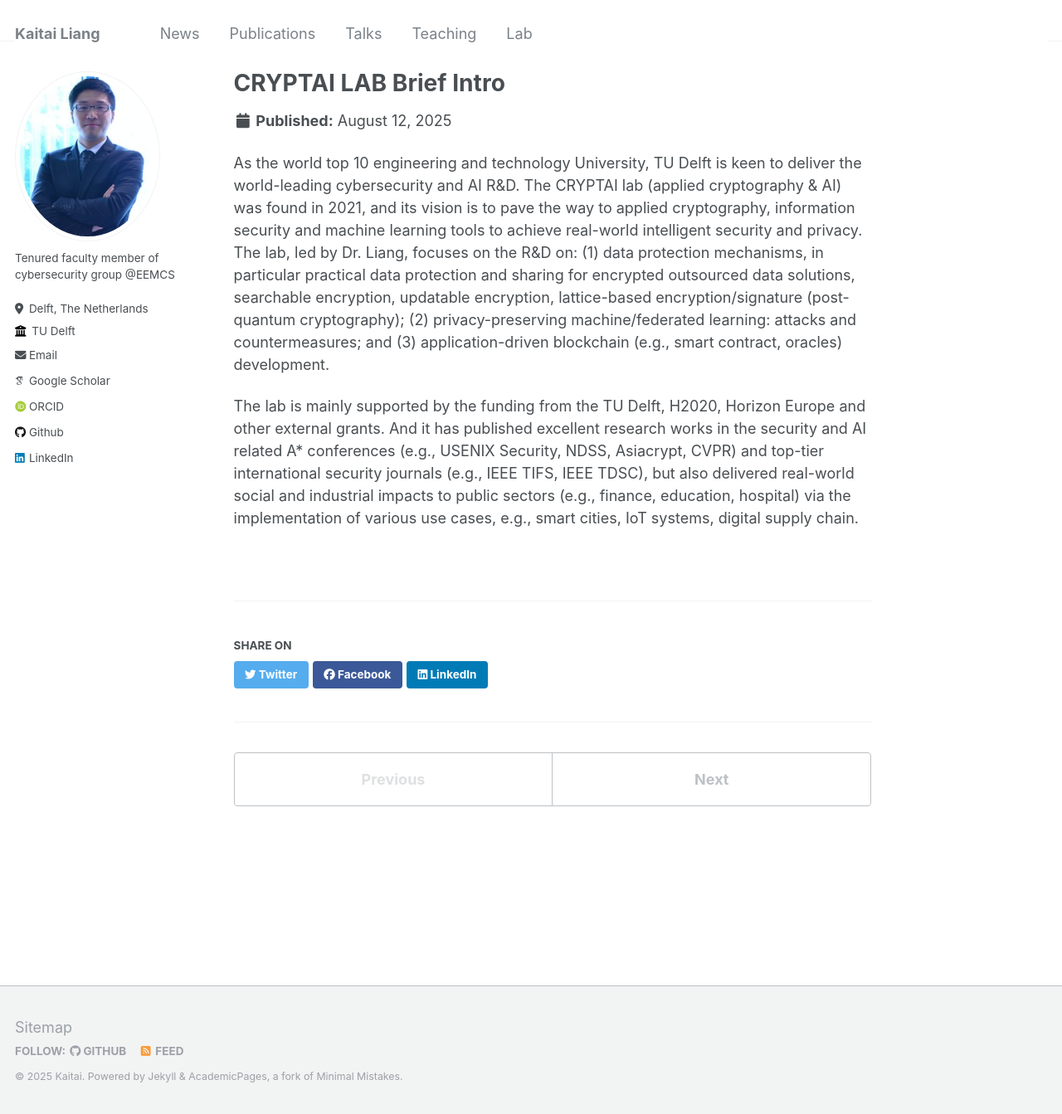
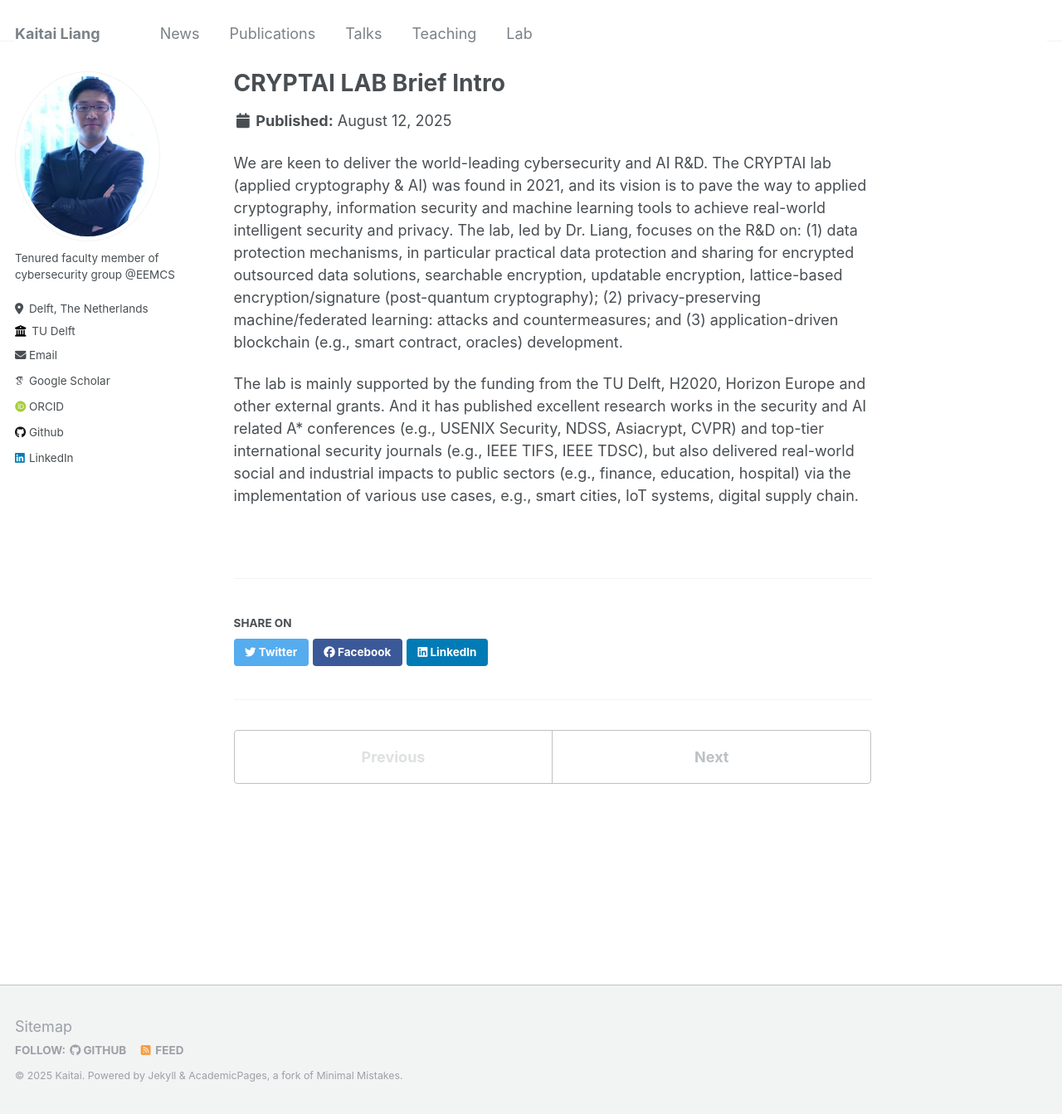
Before and after one commit to kaitailiang/kaitailiang.github.io, a Jekyll site: the page built from _portfolio/portfolio-1.md, in a window 1280 px wide and 1343 px high. Shown: the whole window at 83% size. Built offline with Jekyll 4.4.1, drawn with Linux system fonts in a browser that asks for light colours; some web fonts are replaced.

Commit message:
Update portfolio-1.md

```diff
--- a/_portfolio/portfolio-1.md
+++ b/_portfolio/portfolio-1.md
@@ -3,6 +3,6 @@ title: "CRYPTAI LAB Brief Intro"
 collection: portfolio
 ---
 
-As the world top 10 engineering and technology University, TU Delft is keen to deliver the world-leading cybersecurity and AI R&D. The CRYPTAI lab (applied cryptography & AI) was found in 2021, and its vision is to pave the way to applied cryptography, information security and machine learning tools to achieve real-world intelligent security and privacy. The lab, led by Dr. Liang, focuses on the R&D on: (1) data protection mechanisms, in particular practical data protection and sharing for encrypted outsourced data solutions, searchable encryption, updatable encryption, lattice-based encryption/signature (post-quantum cryptography); (2) privacy-preserving machine/federated learning: attacks and countermeasures; and (3) application-driven blockchain (e.g., smart contract, oracles) development.
+We are keen to deliver the world-leading cybersecurity and AI R&D. The CRYPTAI lab (applied cryptography & AI) was found in 2021, and its vision is to pave the way to applied cryptography, information security and machine learning tools to achieve real-world intelligent security and privacy. The lab, led by Dr. Liang, focuses on the R&D on: (1) data protection mechanisms, in particular practical data protection and sharing for encrypted outsourced data solutions, searchable encryption, updatable encryption, lattice-based encryption/signature (post-quantum cryptography); (2) privacy-preserving machine/federated learning: attacks and countermeasures; and (3) application-driven blockchain (e.g., smart contract, oracles) development.
 
 The lab is mainly supported by the funding from the TU Delft, H2020, Horizon Europe and other external grants. And it has published excellent research works in the security and AI related A* conferences (e.g., USENIX Security, NDSS, Asiacrypt, CVPR) and top-tier international security journals (e.g., IEEE TIFS, IEEE TDSC), but also delivered real-world social and industrial impacts to public sectors (e.g., finance, education, hospital) via the implementation of various use cases, e.g., smart cities, IoT systems, digital supply chain.
```
